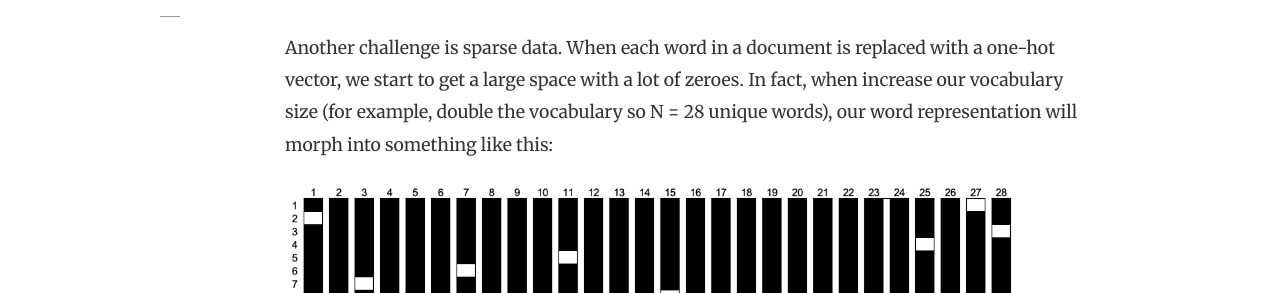
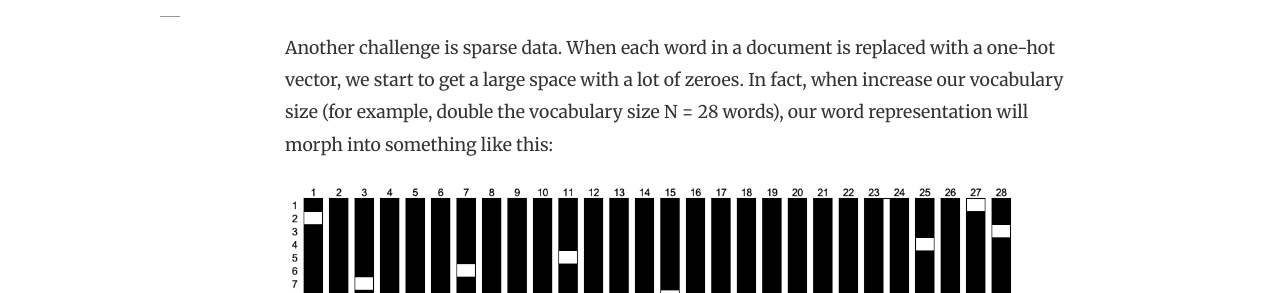
Before and after one commit to slsu0424/slsu0424.github.io, a Jekyll site: the page built from _posts/2023-07-27-test.md, in a window 1280 px wide and 900 px high, scrolled down 4016 px. Shown: the part 223-516 px from the top of the window. Built offline with Jekyll 4.4.1, drawn with Linux system fonts in a browser that asks for light colours; nearby versions of some CDN libraries; comment, search, counter and statistics services are not loaded.

Commit message:
Update 2023-07-27-test.md

```diff
--- a/_posts/2023-07-27-test.md
+++ b/_posts/2023-07-27-test.md
@@ -53,7 +53,7 @@
 One of the first challenges seen with encoding words as one-hot vectors is that no information can be gleaned from the words they represent, or how the words relate to each other.  One-hot encoding tells us nothing about the similarities between words.  If we were to graph each word in a 14-dimensional space and calculate the Euclidean distance between each vector, we would see that...
 
 
-Another challenge is sparse data.  When each word in a document is replaced with a one-hot vector, we start to get a large space with a lot of zeroes.  In fact, when increase our vocabulary size (for example, double the vocabulary so N = 28 unique words), our word representation will morph into something like this:
+Another challenge is sparse data.  When each word in a document is replaced with a one-hot vector, we start to get a large space with a lot of zeroes.  In fact, when increase our vocabulary size (for example, double the vocabulary size N = 28 words), our word representation will morph into something like this:
 
 ![encoding_sparse](/assets/images/2023-08-02_encoding_sparse.png)
 
```
